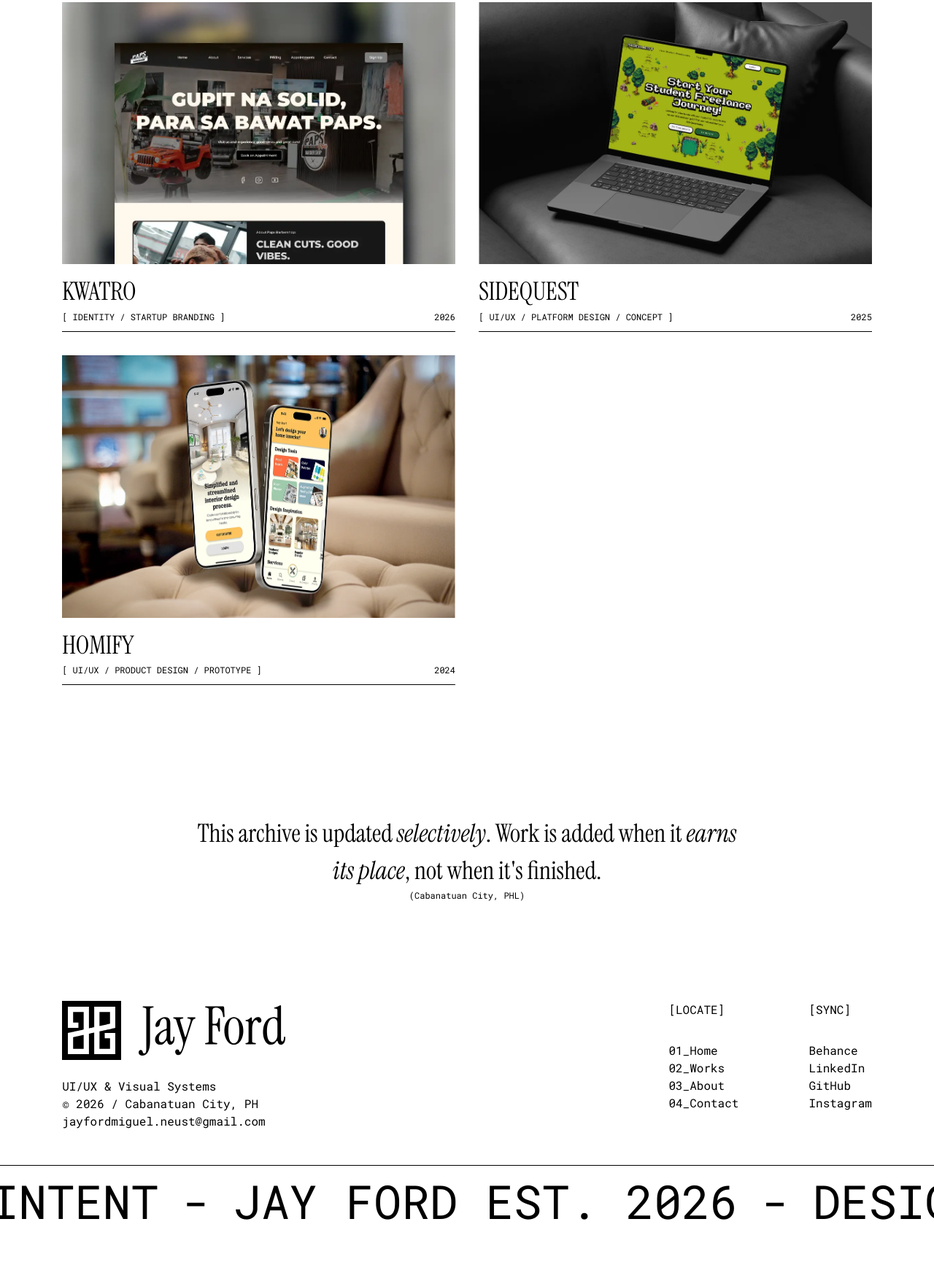
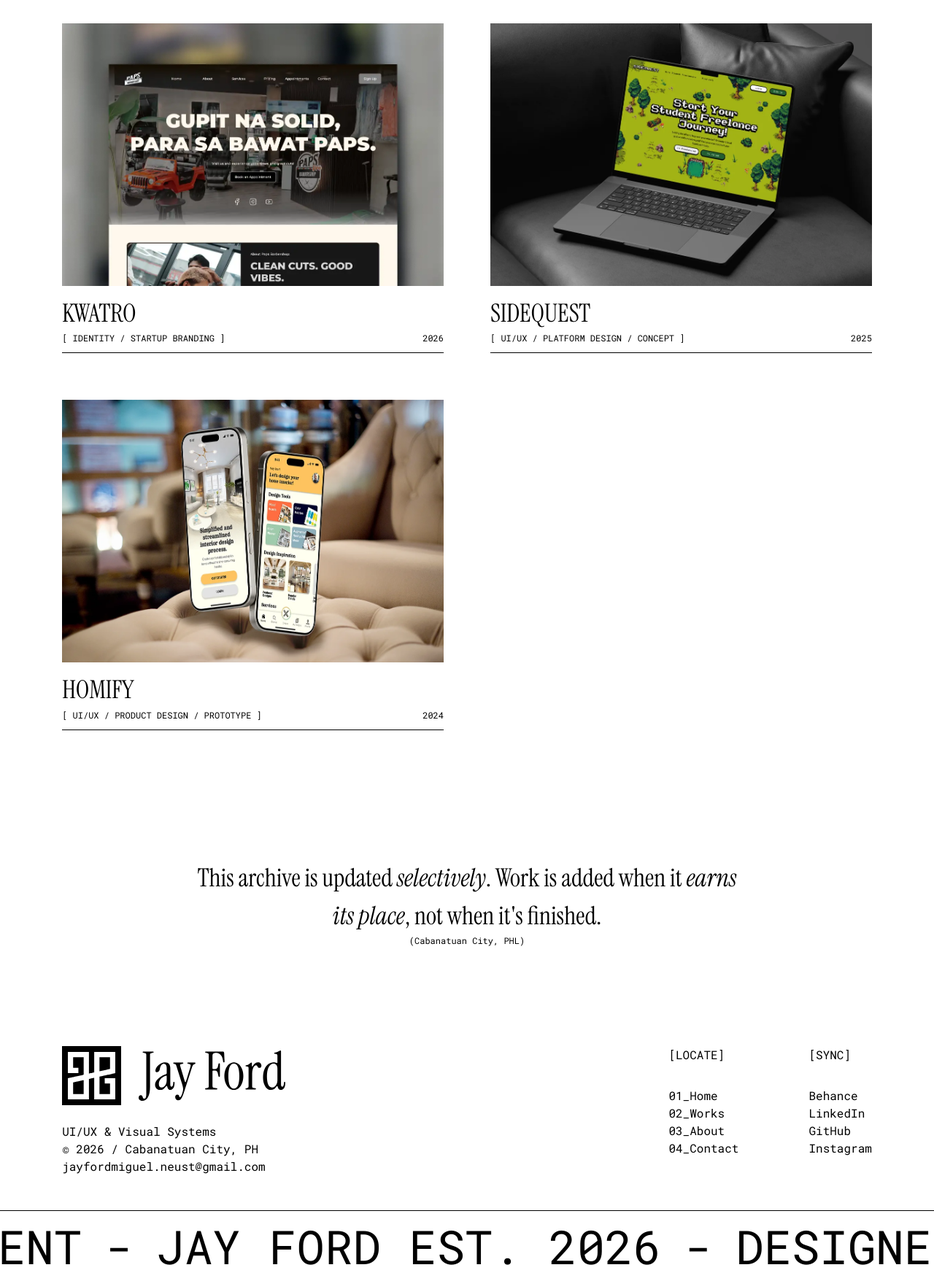
Before and after one commit to JayFordMiguel/JAY-FORD, a website: page works.html in a window 1280 px wide. Shown: the part 748-2504 px from the top of the page at 73% size. Before the commit the page ends 2442 px from the top, so only its background shows below. Drawn offline with nearby package versions, Linux system fonts and the light colour scheme.

Commit message:
refactor: enhance navbar functionality and improve text reveal animations; update works page layout

```diff
--- a/components/navbar.html
+++ b/components/navbar.html
@@ -1,8 +1,8 @@
-<nav class="w-full absolute top-0 left-0 z-10">
+<nav id="navigation" class="w-full absolute top-0 left-0 z-10">
     <div class="flex flex-col w-full justify-between items-center relative">
         <div class="flex flex-row w-full justify-between items-center py-6 hero-fluid-px">
             <div id="nav-logo">
-                <a href="index.html" class="flex gap-4 group justify-center items-center">
+                <a href="index.html" class="flex gap-4 group justify-center items-center nav-ruveal">
                         <div class="bg-black h-10 w-10 flex items-center justify-center">
                         <img class="h-8 w-8" src="./assets/icons/jf-logo.svg" alt="JAY FORD">
                         </div>
@@ -11,10 +11,10 @@
             </div>
 
             <div class="flex flex-row gap-6 items-center justify-center">
-                <div class="flex h-full bg-black text-white px-3 py-3 hidden lg:block ">
+                <div class="flex h-full bg-black text-white px-3 py-3 hidden lg:block nav-ruveal">
                     <p class="font-mono bg-black text-white text-xs max-sm:w-[330px] items-center justify-center h-full">[ STATUS: INTERNING / OPEN FOR PROJECTS 2026 ]</p>
                 </div>
-                <button id="menu" class="font-mono px-3 py-3 border z-11 cursor-pointer text-xs">[ MENU ]</button>
+                <button id="menu" class="font-mono px-3 py-3 border z-11 cursor-pointer text-xs nav-ruveal">[ MENU ]</button>
             </div>
         </div>
 
--- a/global.js
+++ b/global.js
@@ -18,7 +18,6 @@
       .fromTo(navContainer,
         {
           xPercent: 100,
-          autoAplha: 0,
         },{
           xPercent: 0,
           duration: 0.4,
@@ -33,6 +32,8 @@
 
     // 2. The Toggle Logic
     menuBtn.addEventListener("click", () => {
+        document.body.style.overflow = menuTL.reversed() ? "hidden" : "auto";
+
         if (menuTL.reversed()) {
             menuTL.play();
             menuBtn.innerText = "[ CLOSE ]";
@@ -41,6 +42,36 @@
             menuBtn.innerText = "[ MENU ]";
         }
     });
+
+    function navRuveal (text) {
+        if (!text) return;
+
+        return gsap.fromTo (text, {
+            y: "-100%",
+            visibility: "hidden"
+        },
+        {
+            y: "0%",
+            visibility: "visible",
+            duration: 1.2,
+            ease: "power4.out",
+            stagger: 0.3,
+            scrollTrigger: {
+                start: "top bottom",
+                trigger: text,
+                toggleActions: "play none none none",
+            }
+        }
+    );
+    }
+
+    const navbar = document.querySelector("#navigation");
+    if (navbar) {
+        const ruvealContent = navbar.querySelectorAll(".nav-ruveal");
+        console.log(navbar)
+        navRuveal(ruvealContent)
+    }
+
   })
   .catch(err => console.error("Navbar loading failed:", err));
 
--- a/works.html
+++ b/works.html
@@ -13,26 +13,14 @@
 </head>
 <body>
     <nav id="navbar-placeholder"></nav>
-    <section class="pt-24 lg:pt-8">
-        <div class="section-fluid-px section-fluid-py flex flex-col gap-6 lg:gap-8">
+    <section class="pt-12 lg:pt-8">
+        <div class="section-fluid-px section-fluid-py flex flex-col gap-6 lg:gap-16">
             <div class="flex flex-col gap-3 leading-[1]">
                 <h1 class="text-fluid-h1-serif font-serif">SELECTED WORKS [05]</h1>
-                <p class="font-work text-base">Every project here passed one test: did it serve the idea? Nothing else made the cut.</p>
+                <!-- <p class="font-work text-base">Every project here passed one test: did it serve the idea? Nothing else made the cut.</p> -->
             </div>
-<!--
-            <div class="flex flex-col gap-6">
-                <div id="main-project">
-                    <div class="bg-red-500 h-[208px]"></div>
-                    <div class="flex flex-row items-end justify-between py-3 border-b">
-                        <div class="flex flex-col gap-0">
-                            <h3 class="font-serif text-fluid-h3-serif">PAPS PRO BARBERSHOP</h3>
-                            <p class="font-mono text-xs">[ UI/UX / BRANDING / PROTOTYPE ]</p>
-                        </div>
-                        <p class="font-mono text-xs">2026</p>
-                    </div>
-                </div> -->
 
-                <div id="keme-projects" class="grid grid-cols-1 gap-8 lg:gap:12 lg:grid-cols-2">
+                <div id="keme-projects" class="grid grid-cols-1 gap-8 lg:gap-[64px] lg:grid-cols-2">
                     <a href="">
                         <div>
                             <div class="gallery-fluid-thumbnail overflow-hidden flex items-center justify-center "><img src="./assets/images/paps-thumbnail.webp" alt="paps barbeshop thumbnail" class="object-cover h-[100%] w-[100%]"></div>
```
